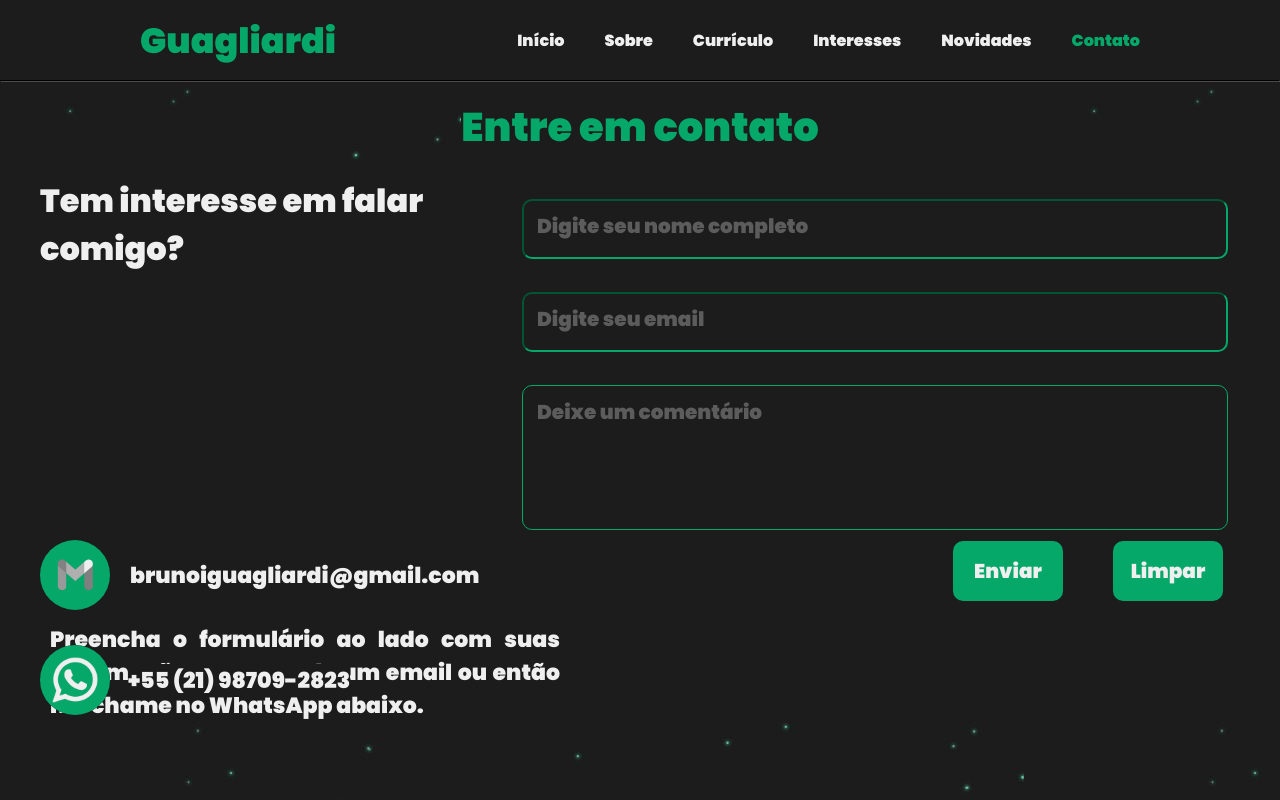
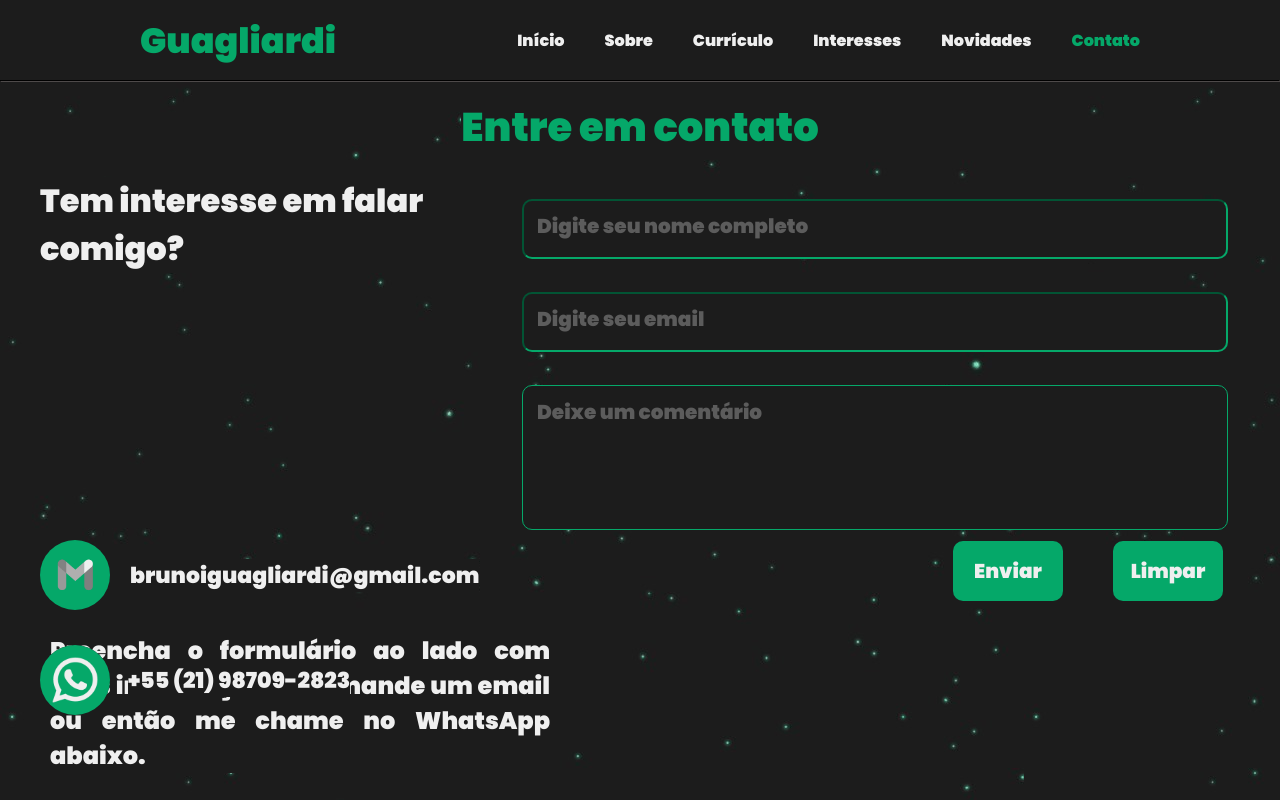
Before and after one commit to BrunoGuagliardi/GuagliardiContato, a plain HTML site: page index.html in a window 1280 px wide. Drawn offline with Linux system fonts and the light colour scheme.

Commit message:
Update style.css

```diff
--- a/style.css
+++ b/style.css
@@ -21,7 +21,6 @@ html,body{
   overflow-x: hidden;
   font-family: 'Poppins', sans-serif;
   background-image: url("img/Wallpaper.png");
-  @media (min-width: 800px)
 }
 
 hr{
@@ -91,6 +90,7 @@ nav a li span{
 aside{
   display: table;
   float: right;
+  background-color: transparent;
 }
 
 form{
@@ -188,10 +188,14 @@ input[type =reset]{
 }
 
 .botoes{
+  background-color:transparent;
   float:right;
   display: flex;
 }
 
+section{
+  background-color: transparent;
+}
 
 section h2{
   color: #EFEFEF;
@@ -204,12 +208,13 @@ section h2{
 
 section p{
   color: #EFEFEF;
-  padding-left: 50px;
+  margin-left: 50px;
   margin-top: 10px;
-  font-size: 22px;
+  font-size: 24px;
   display: table;
   text-align: justify;
-  width: 560px;
+  width: 500px;
+  float: left;
   animation: slide2 2.5s;
 }
 
```
